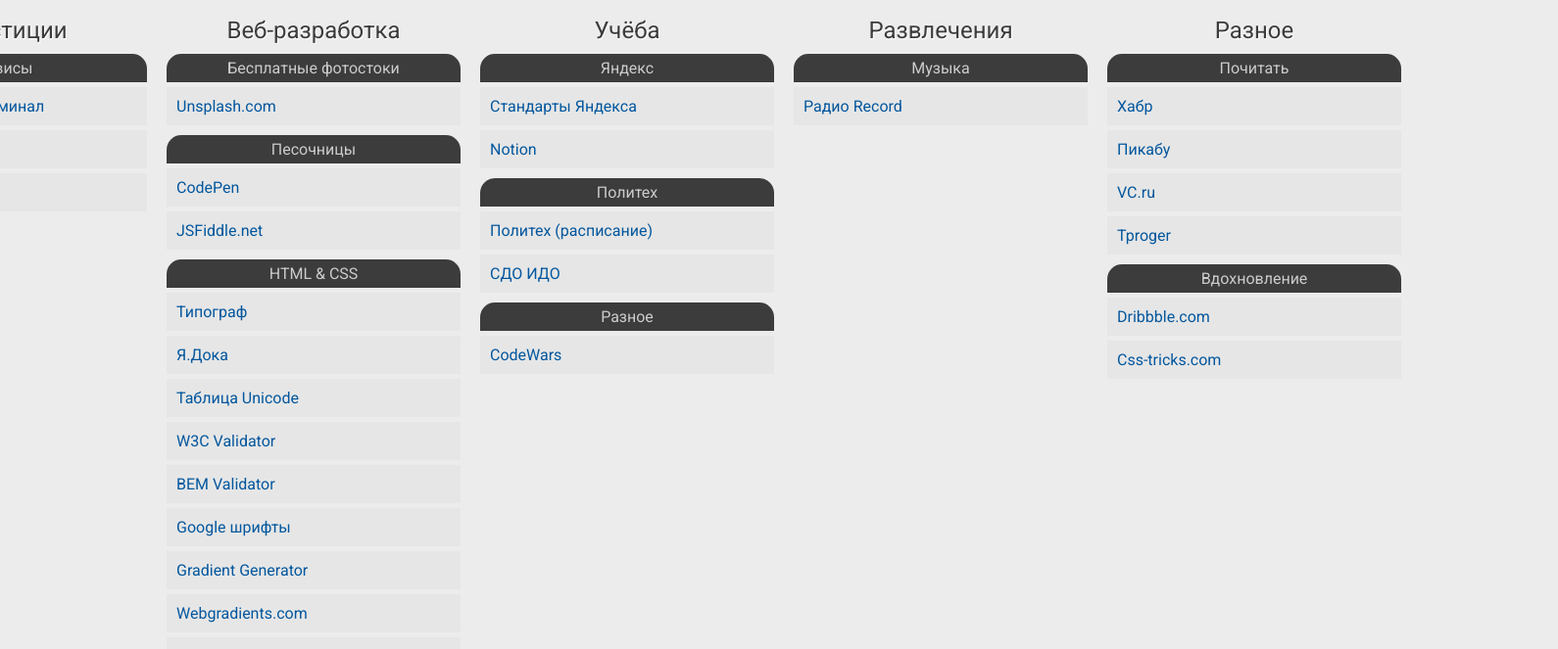
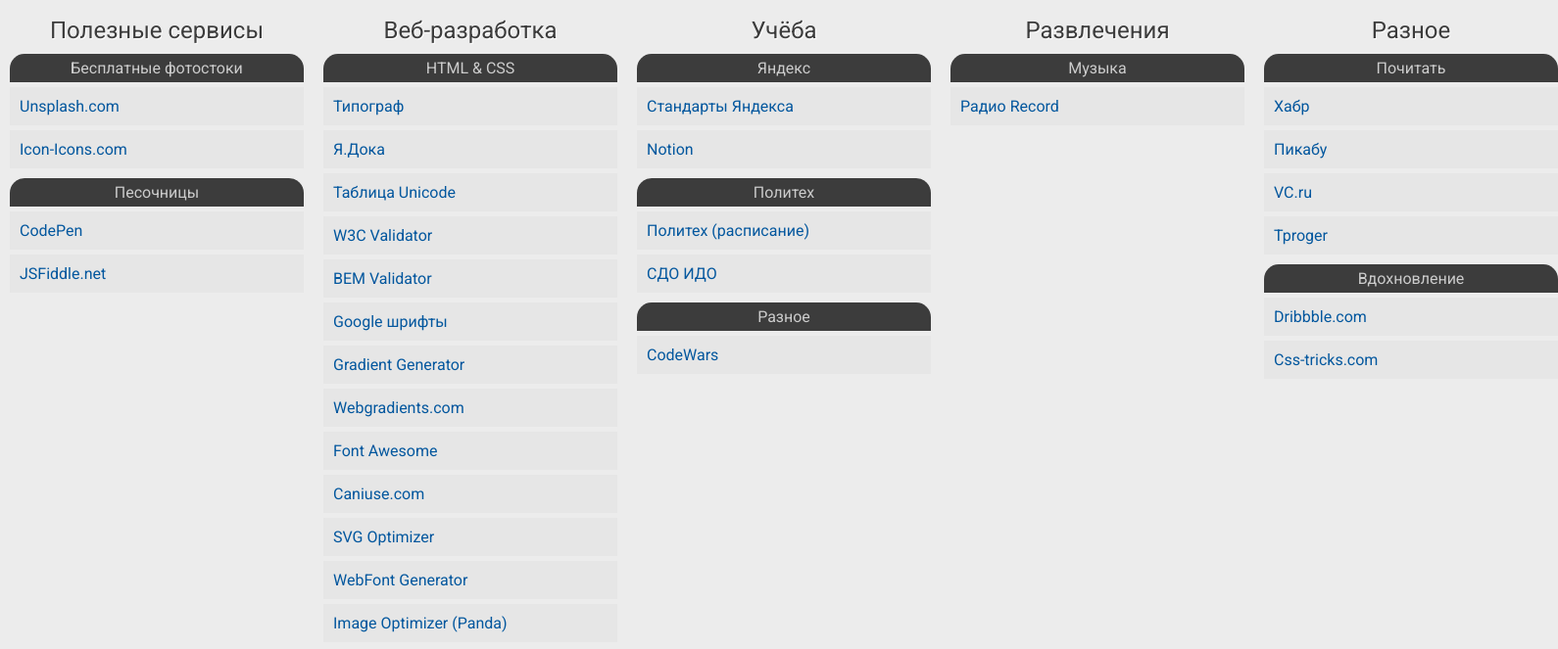
Before and after one commit to ale-lit/myfavs, a plain HTML site: page index.html in a window 1280 px wide. Shown: the part 71-734 px from the top of the page at 98% size, 1590 px wide, since content can reach past the window. Drawn offline with Linux system fonts and the light colour scheme.

Commit message:
Update index.html

```diff
--- a/index.html
+++ b/index.html
@@ -30,11 +30,14 @@
     </div>
 
     <div class="link-block">
-      <h2>Веб-разработка</h2>
+      <h2>Полезные сервисы</h2>
       <h3 class="link-block__subtitle">Бесплатные фотостоки</h3>
       <ul class="list">
         <li class="list__item">
           <a href="https://unsplash.com/" target="_blank" rel="nofollow noopener" class="list__item-anchor">Unsplash.com</a>
+        </li>
+        <li class="list__item">
+          <a href="https://icon-icons.com/ru/%D0%9F%D0%BE%D0%B8%D1%81%D0%BA/%D0%B8%D0%BA%D0%BE%D0%BD%D0%BA%D0%B8/" target="_blank" rel="nofollow noopener" class="list__item-anchor">Icon-Icons.com</a>
         </li>
       </ul>
       <h3 class="link-block__subtitle">Песочницы</h3>
@@ -46,6 +49,10 @@
           <a href="https://jsfiddle.net/" target="_blank" rel="nofollow noopener" class="list__item-anchor">JSFiddle.net</a>
         </li>
       </ul>
+    </div>
+
+    <div class="link-block">
+      <h2>Веб-разработка</h2>
       <h3 class="link-block__subtitle">HTML & CSS</h3>
       <ul class="list">
         <li class="list__item">
```
